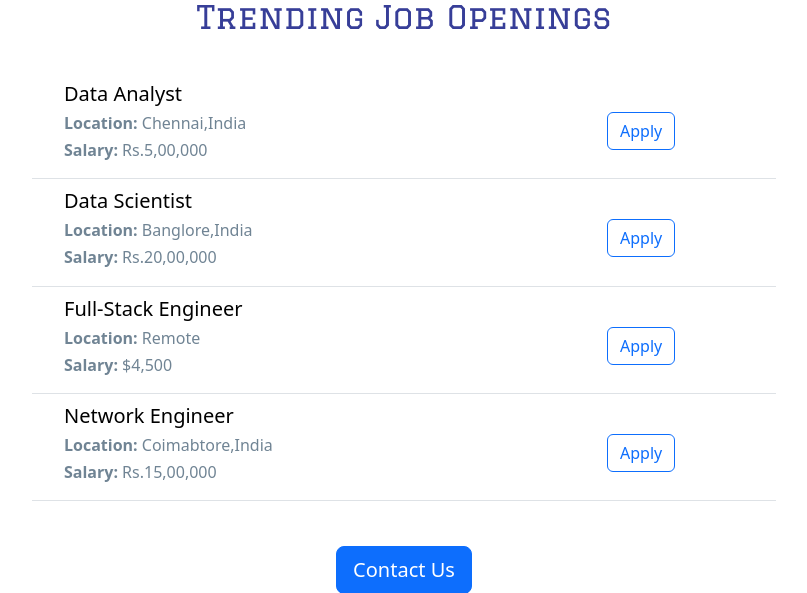
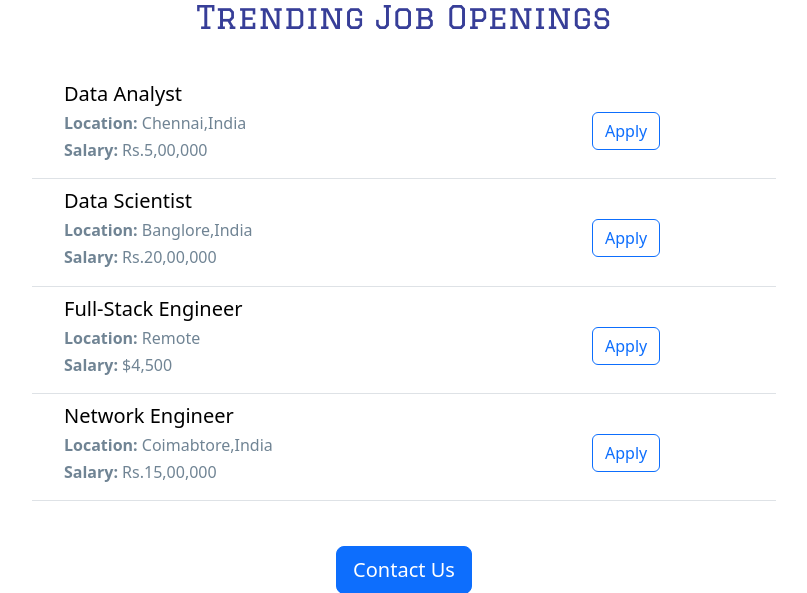
Before and after one commit to RaghulPrabhakaran/Alpha-Careers-with-Flask, a Flask app: page / in a window 1280 px wide. Shown: the part 1152-1745 px from the top of the page, without its empty margins (236-1043 px from the left). Run offline with Flask 2, Linux system fonts and the light colour scheme.

Commit message:
design modified 2.0

```diff
--- a/templates/jobitem.html
+++ b/templates/jobitem.html
@@ -1,4 +1,4 @@
-<div style="padding-left: 20px;" class="row jobtitle border-bottom">
+<div style="padding-left: 20px;padding-right:20px;" class="row jobtitle border-bottom">
   <div class='col-9'>
           <h5>
           {{job['title']}}
```
